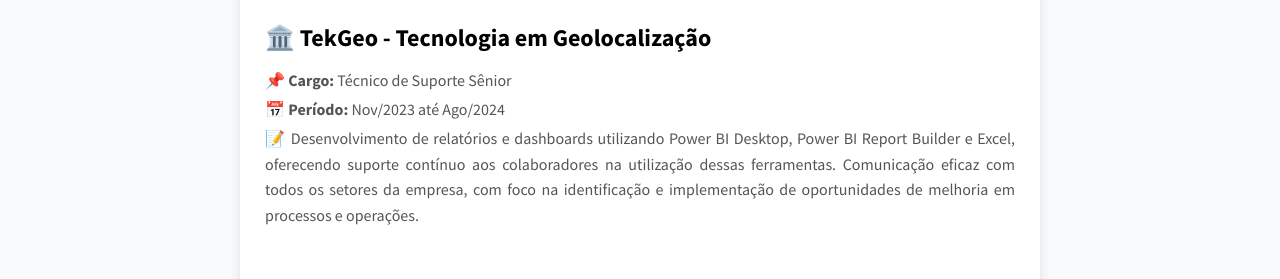
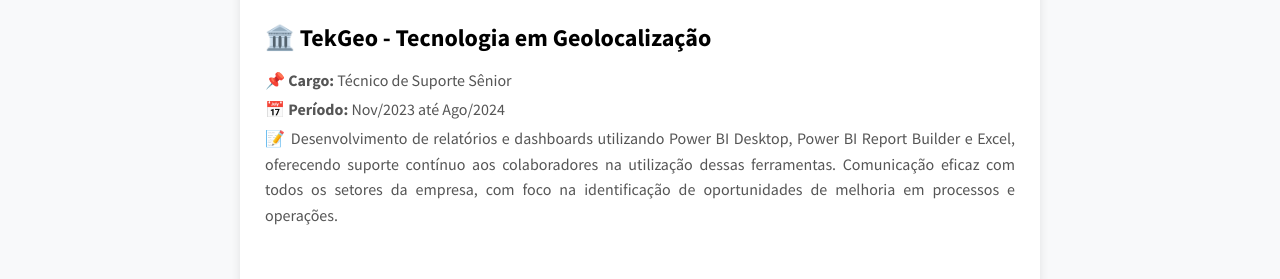
Before and after one commit to PedroHenriqueS22/Portfolio_de_Projetos, a plain HTML site: page index.html in a window 1280 px wide. Shown: the part 2800-3079 px from the top of the page. Drawn offline with nearby package versions, Linux system fonts and the light colour scheme.

Commit message:
index.html

```diff
--- a/index.html
+++ b/index.html
@@ -151,8 +151,7 @@
                             Desktop, Power BI Report Builder e Excel, oferecendo suporte
                             contínuo aos colaboradores na utilização dessas ferramentas.
                             Comunicação eficaz com todos os setores da empresa, com foco
-                            na identificação e implementação de oportunidades de melhoria
-                            em processos e operações.</p>
+                            na identificação de oportunidades de melhoria em processos e operações.</p>
                     </li>
                 </ul>
             </div>
```
